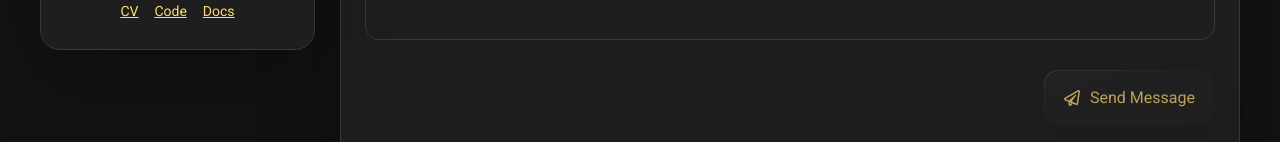
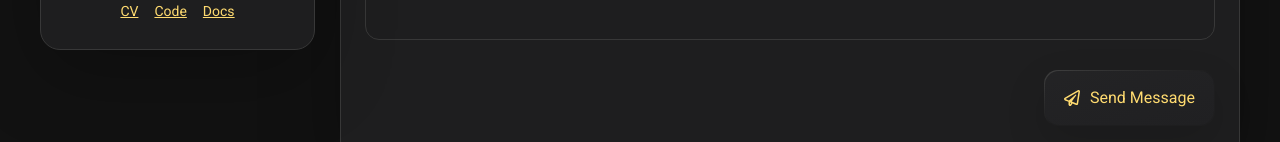
Before and after one commit to hoatepdev/portfolio, a Next.js app in the folder apps/web/: page /contact in a window 1280 px wide. Shown: the part 810-952 px from the top of the page. Built offline with nearby package versions, Linux system fonts and the light colour scheme; no server answers.

Commit message:
feat(contact): ✨ integrate EmailJS for contact form submissions and update dependencies

```diff
--- a/apps/web/package.json
+++ b/apps/web/package.json
@@ -30,6 +30,7 @@
     "check-types": "tsc --noEmit"
   },
   "dependencies": {
+    "@emailjs/browser": "^4.4.1",
     "@heroicons/react": "^2.2.0",
     "@next/third-parties": "15.3.3",
     "@primer/octicons-react": "^19.15.1",
--- a/apps/web/src/app/(home)/contact/page.tsx
+++ b/apps/web/src/app/(home)/contact/page.tsx
@@ -1,5 +1,6 @@
 "use client";
 
+import emailjs from "@emailjs/browser";
 import React, { useEffect } from "react";
 import { FaRegPaperPlane } from "react-icons/fa";
 
@@ -21,6 +22,22 @@ function Contact() {
     document.title = `Contact | ${title}`;
   }, [title]);
 
+  const handleSubmit = (formData: FormData) => {
+    emailjs.send(
+      process.env.NEXT_PUBLIC_EMAILJS_SERVICE_ID || "",
+      process.env.NEXT_PUBLIC_EMAILJS_TEMPLATE_ID || "",
+      {
+        fullname: formData.get("fullname"),
+        email: formData.get("email"),
+        message: formData.get("message"),
+      },
+      {
+        publicKey: process.env.NEXT_PUBLIC_EMAILJS_PUBLIC_KEY || "",
+      }
+    );
+    alert("Message sent successfully!");
+  };
+
   return (
     <article>
       <PageHeader header={`${about.preferredName}'s Contact`} />
@@ -29,7 +46,7 @@ function Contact() {
         <h3 className="text-white-2 mb-[20px] text-2xl font-bold">
           Contact Form
         </h3>
-        <form action="#" className="form" data-form>
+        <form action={handleSubmit} className="form" data-form>
           <div className="input-wrapper">
             <input
               type="text"
@@ -55,12 +72,7 @@ function Contact() {
             required
             data-form-input
           ></textarea>
-          <button
-            className="form-btn"
-            disabled
-            data-form-btn
-            onClick={() => alert("not implemented yet!")}
-          >
+          <button className="form-btn" data-form-btn type="submit">
             <FaRegPaperPlane />
             <span>Send Message</span>
           </button>
--- a/apps/web/src/components/analytics.tsx
+++ b/apps/web/src/components/analytics.tsx
@@ -9,6 +9,8 @@ import {
 } from "@next/third-parties/google";
 
 import config from "@/config";
+
+// https://github.com/madewithnovel/next.js/blob/80185c2dea73ed8a70fe03b75b43e950af3ef7a6/app/analytics.tsx
 
 // https://github.com/madewithnovel/next.js/blob/80185c2dea73ed8a70fe03b75b43e950af3ef7a6/app/analytics.tsx
 
```
Also changed, not shown: 2 other files (tests, documents, lock files or other folders).
